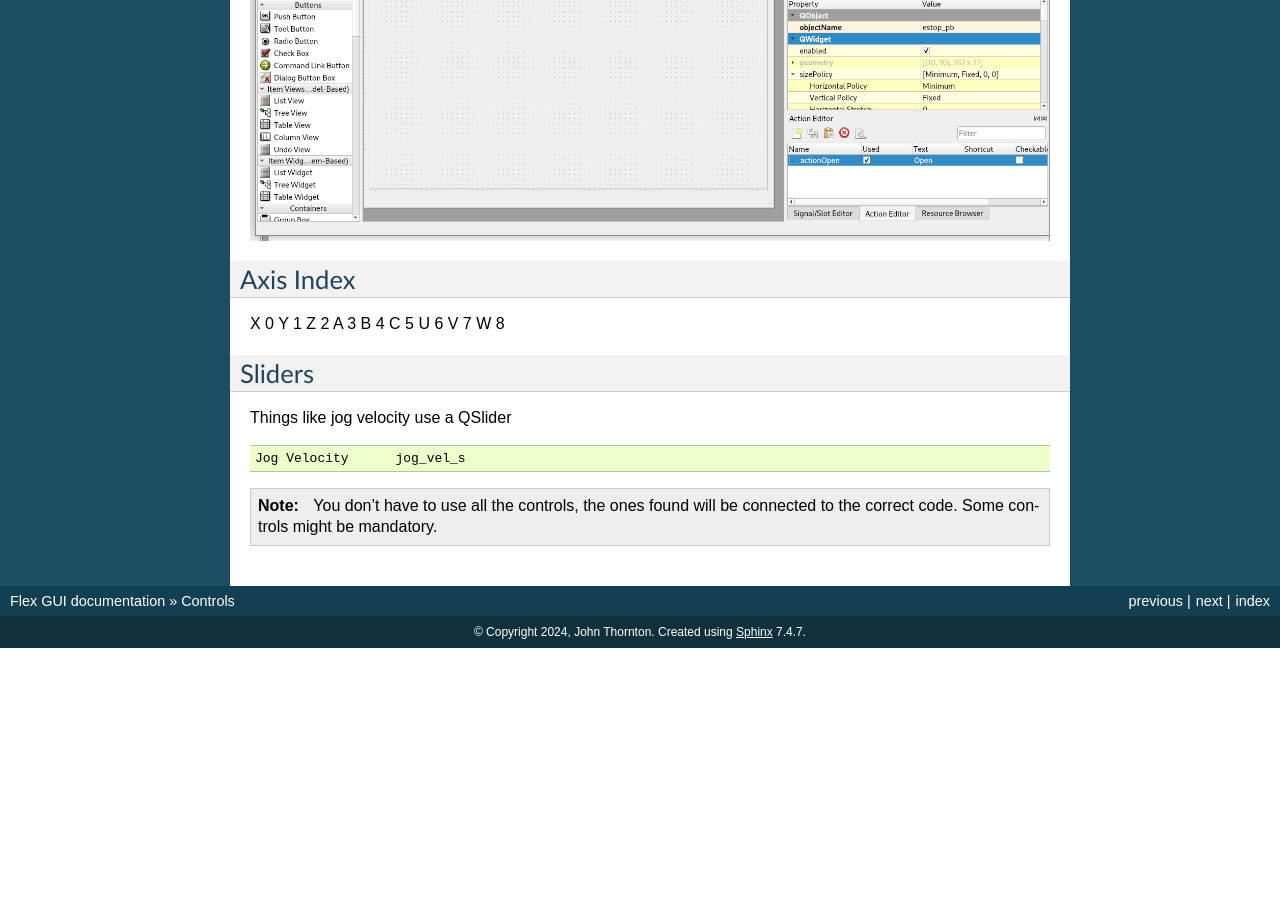
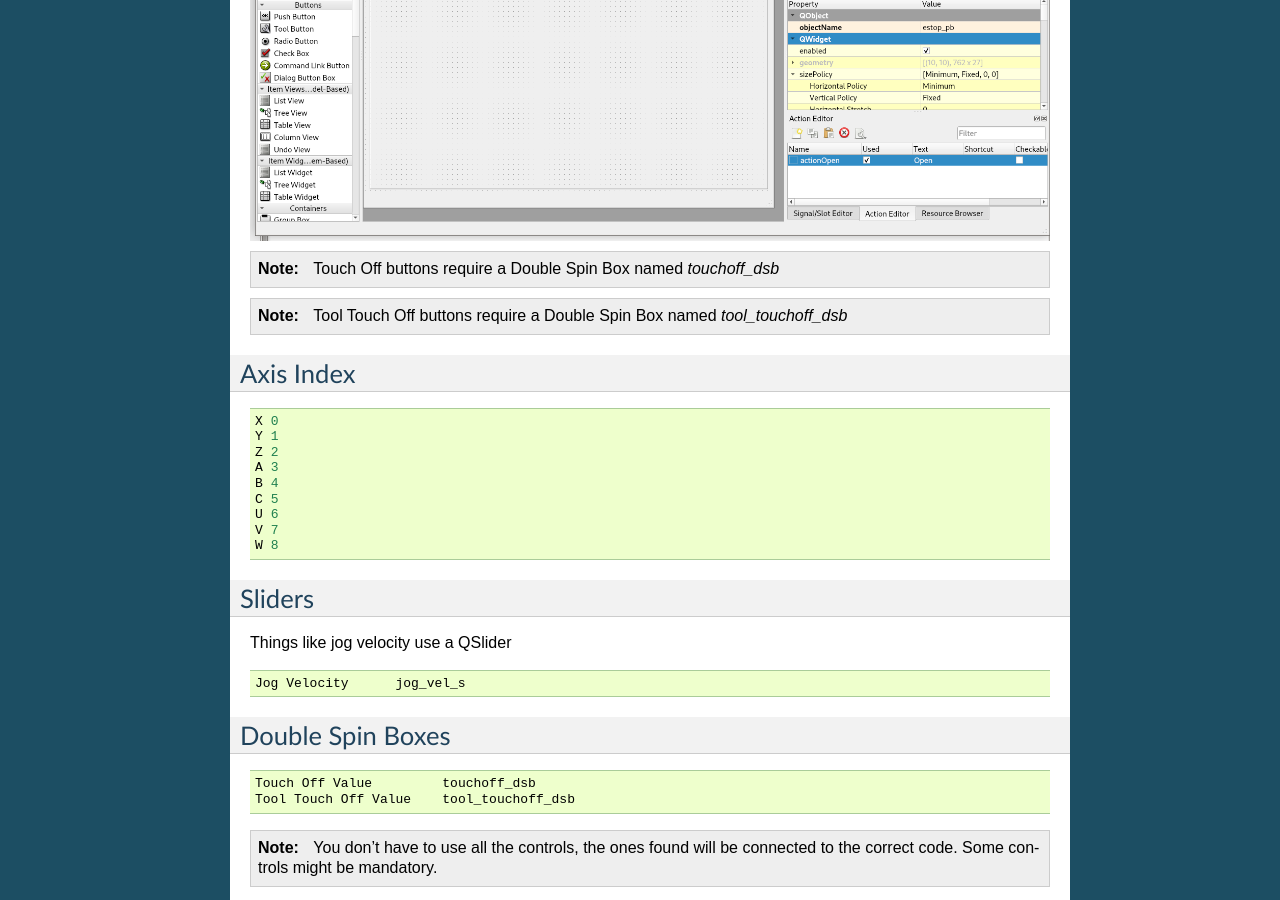
Before and after one commit to jethornton/flexgui, a Sphinx documentation site: the page built from docs/source/controls.rst, in a window 1280 px wide and 900 px high, scrolled down 912 px. Built offline with Sphinx 7.4.7, drawn with Linux system fonts in a browser that asks for light colours; before the commit the page ends 1560 px from its top, so only the background shows below that.

Commit message:
update docs
Signed-off-by: John Thornton <dev@gnipsel.com>

```diff
--- a/docs/source/controls.rst
+++ b/docs/source/controls.rst
@@ -46,17 +46,22 @@
 .. image:: /images/controls-01.png
    :align: center
 
+.. note:: Touch Off buttons require a Double Spin Box named `touchoff_dsb`
+.. note:: Tool Touch Off buttons require a Double Spin Box named `tool_touchoff_dsb`
+
 Axis Index
 ----------
-X 0
-Y 1
-Z 2
-A 3
-B 4
-C 5
-U 6
-V 7
-W 8
+::
+
+	X 0
+	Y 1
+	Z 2
+	A 3
+	B 4
+	C 5
+	U 6
+	V 7
+	W 8
 
 Sliders
 -------
@@ -66,7 +71,12 @@
 
 	Jog Velocity      jog_vel_s
 
+Double Spin Boxes
+-----------------
+::
 
+	Touch Off Value         touchoff_dsb
+	Tool Touch Off Value    tool_touchoff_dsb
 
 .. note:: You don't have to use all the controls, the ones found will be
    connected to the correct code. Some controls might be mandatory.
```
